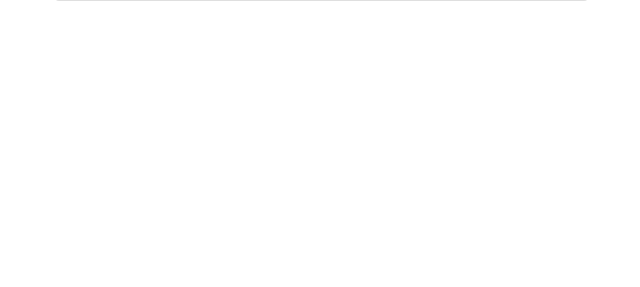
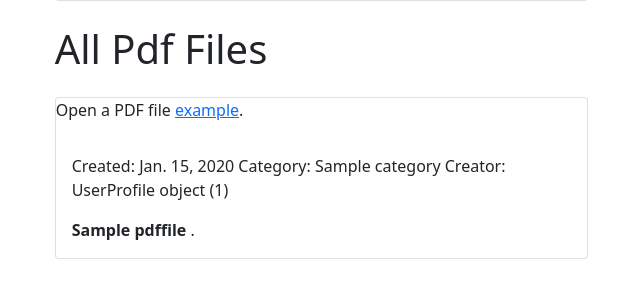
Before and after one commit to krishnaayaadav/DRFMediaHandlerSky, a Django app: template media_api_app/templates/home.html in a window 1280 px wide. Shown: the part 513-800 px from the top of the page, without its empty margins (52-692 px from the left). Run offline with Django 4.2, Linux system fonts and the light colour scheme; the template is opened without the code that fills it: values that come from a table or form of the project are taken from there, others are empty; tables that the repository leaves empty hold one stand-in row (values such as "Sample post").

Commit message:
created model pdffile model is created added into django admin panel

```diff
--- a/media_api_app/api_views.py
+++ b/media_api_app/api_views.py
@@ -78,7 +78,6 @@ class UpdateVideoAPI(APIView):
          else:
             return Response(serializer.errors, status=status.HTTP_400_BAD_REQUEST)
 
-
 #  delete video
 class DeleteVideoAPI(APIView):
 
@@ -105,7 +104,6 @@ class DeleteVideoAPI(APIView):
          }
          return Response(response, status=status.HTTP_204_NO_CONTENT)
 
-
 # get all audios api
 class AudioAPI(generics.ListAPIView):
 
@@ -114,7 +112,6 @@ class AudioAPI(generics.ListAPIView):
 
    def get_queryset(self):
       return Audio.objects.all()
-
 
 #  Audio detials or get single/detail Audio
 class AudioDetials(APIView):
@@ -143,7 +140,6 @@ class AudioDetials(APIView):
             'data': serializer.data
          }
          return Response(response, status=status.HTTP_200_OK)
-
 
 #  Audio detials or get single/detail Audio
 class UpdateAudioAPI(APIView):
@@ -178,8 +174,6 @@ class UpdateAudioAPI(APIView):
          else:
             return Response(serializer.errors, status=status.HTTP_400_BAD_REQUEST)
 
-
-
 #  Audio detials or get single/detail Audio
 class DeleteAudioAPI(APIView):
 
--- a/media_api_app/models.py
+++ b/media_api_app/models.py
@@ -38,3 +38,20 @@ class Audio(models.Model):
    created     = models.DateField(auto_now_add=True)
    updated     = models.DateField(auto_now=True)
    creator     = models.ForeignKey(UserProfile, on_delete=models.CASCADE, related_name='user_audio')
+
+
+# audio model
+class PDFfile(models.Model):
+
+   # pdf file path maker
+   def pdf_upload_path(instance, filename=None):
+      return f'PDF/files/{instance.title}'
+
+   thumnail    = models.ImageField(upload_to='PDF/thumbnals', blank=True, null=True)
+   pdf_file     = models.FileField(upload_to=pdf_upload_path)
+   title       = models.CharField(max_length=200)
+   description = models.TextField(blank=True, null=True)
+   category    = models.ForeignKey(Category, on_delete=models.CASCADE, related_name='pdf')
+   created     = models.DateField(auto_now_add=True)
+   updated     = models.DateField(auto_now=True)
+   creator     = models.ForeignKey(UserProfile, on_delete=models.CASCADE, related_name='user_pdf')
--- a/media_api_app/templates/home.html
+++ b/media_api_app/templates/home.html
@@ -31,6 +31,24 @@
       {% endif %}
    </div>
 
+
+
+   <div class="col-sm-5 offset-1">
+
+      <h1 class="my-4">All Pdf Files</h1>
+      {% if all_pdfs  %}
+         {% for pdf in all_pdfs  %}
+         <div class="card" >
+            <p>Open a PDF file <a href="{{pdf.pdf_file.url}} " target='_blank'>example</a>.</p>
+
+            <div class="card-body">
+               <p>Created: {{pdf.created}} Category: {{video.category}}   Creator: {{video.creator|capfirst}}</p>
+              <p class="card-text"><strong> {{pdf.title}} </strong>.</p>
+            </div>
+          </div>
+         {% endfor  %}
+      {% endif %}
+   </div>
     <!-- Option 2: Separate Popper and Bootstrap JS -->
     <script src="https://cdn.jsdelivr.net/npm/@popperjs/core@2.9.2/dist/umd/popper.min.js" integrity="sha384-IQsoLXl5PILFhosVNubq5LC7Qb9DXgDA9i+tQ8Zj3iwWAwPtgFTxbJ8NT4GN1R8p" crossorigin="anonymous"></script>
     <script src="https://cdn.jsdelivr.net/npm/bootstrap@5.0.2/dist/js/bootstrap.min.js" integrity="sha384-cVKIPhGWiC2Al4u+LWgxfKTRIcfu0JTxR+EQDz/bgldoEyl4H0zUF0QKbrJ0EcQF" crossorigin="anonymous"></script>
```
Also changed, not shown: media_api_app/admin.py (+9 -1 lines), media_api_app/views.py (+7 -2 lines), media_api_app/migrations/0004_pdffile.py (added), media_api_app/migrations/0005_rename_audiofile_pdffile_pdf_file.py (added).
